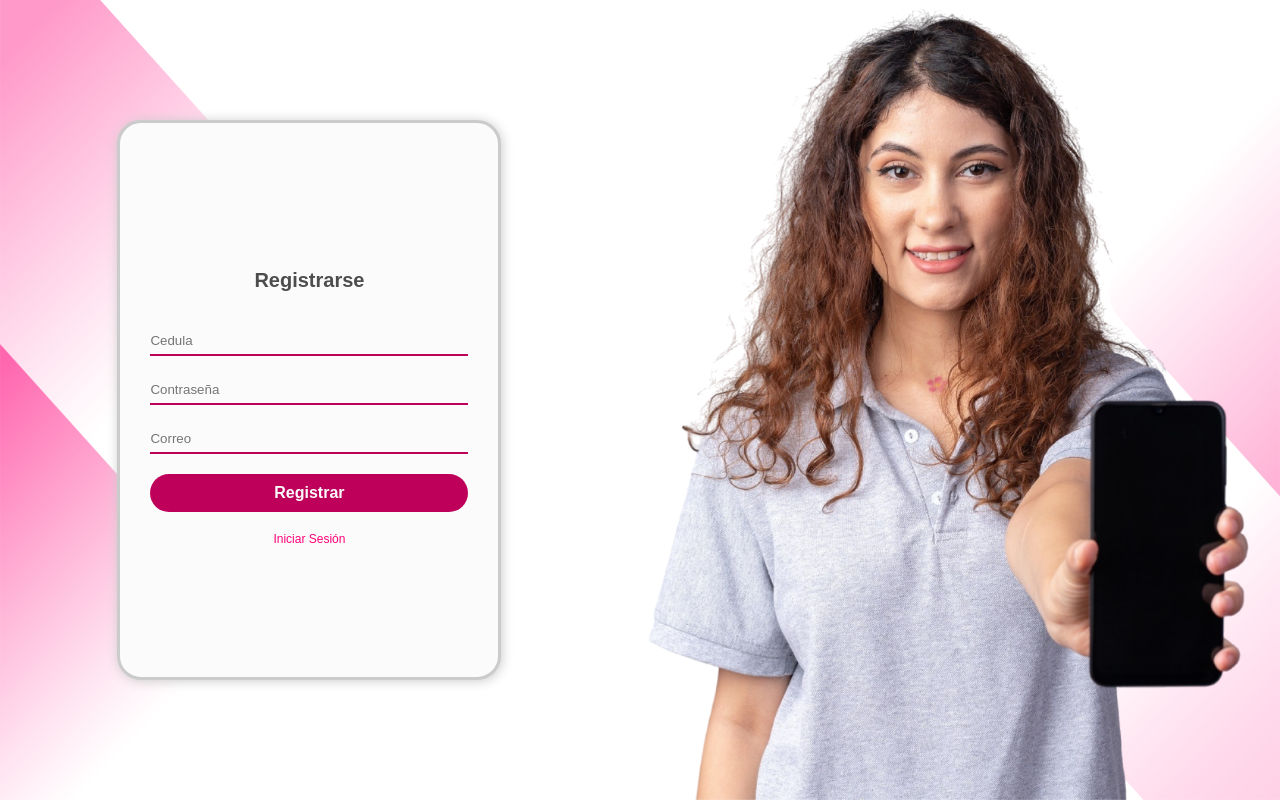
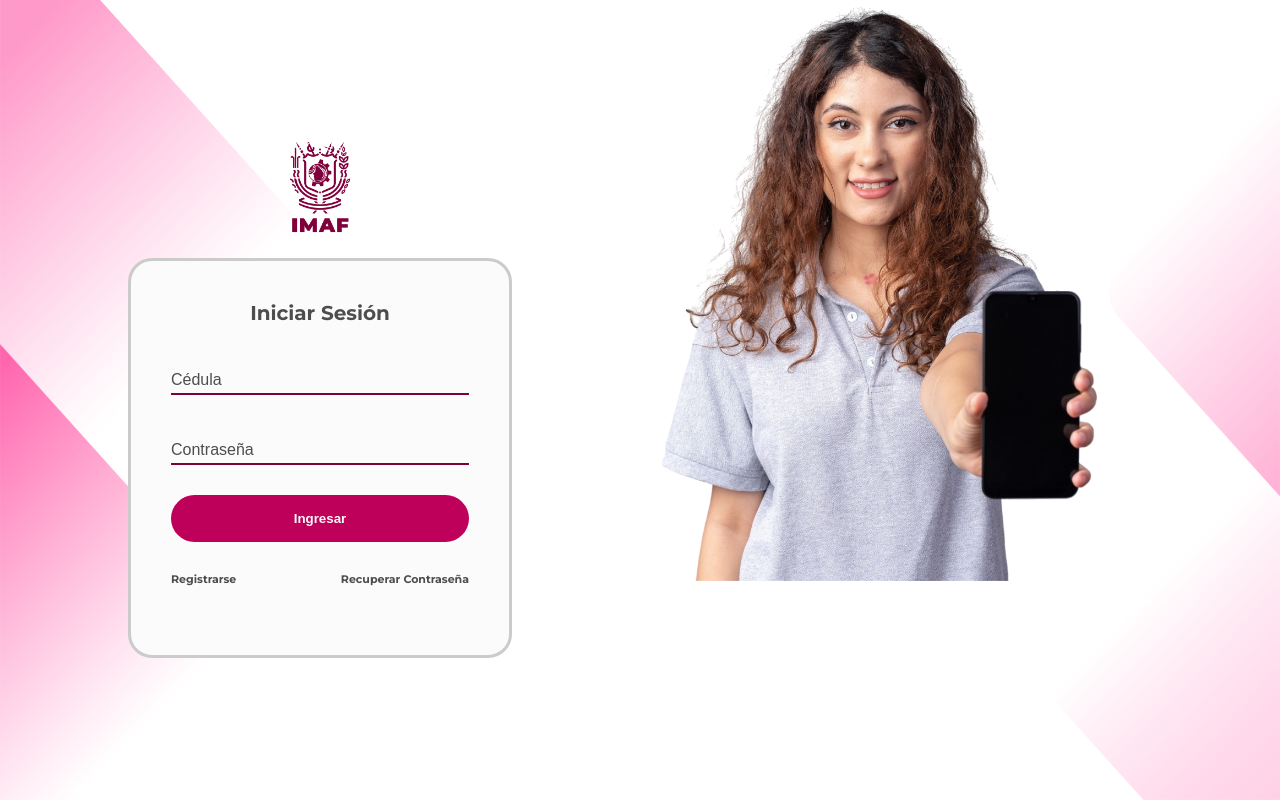
Before and after one commit to Emcahell/imaf-project, a PHP site: page /register.html in a window 1280 px wide. Run offline with PHP 8.4, Linux system fonts and the light colour scheme.

Commit message:
imagen en register con hidden

```diff
--- a/register.html
+++ b/register.html
@@ -1,38 +1,34 @@
 <!DOCTYPE html>
 <html lang="es">
 <head>
-    <meta charset="UTF-8">
-    <meta name="viewport" content="width=device-width, initial-scale=1.0">
-    <link rel="stylesheet" href="styles/register.css">
-    <title>Registrarse | IMAF</title>
+  <meta charset="UTF-8">
+  <meta name="viewport" content="width=device-width, initial-scale=1.0">
+  <link rel="stylesheet" href="./styles/register.css">
+
+  <title>Iniciar Sesión</title>
 </head>
 <body>
-    <div class="box-center">
-        <img src="assets/recursos/logo-imaf.png" alt="logo-IMAF">
+  <div class="center-box">
 
-        <form action="" name="formRegister" class="form">
-            <div class="form-title">
-                <h1>Registrarse</h1>
-            </div>
+    <img src="./assets/recursos/logo-imaf.png" class="logo-img" alt="logo-imaf">
+    <div class="form-box">
+      <h1>Iniciar Sesión</h1>
+      <form action="">
+        <input type="number" placeholder="Cédula">
+        <input type="password" placeholder="Contraseña">
+        <button>Ingresar</button>
+      </form>
+      <div class="additional-links">
+        <div class="links-box">
+          <a href="#">Registrarse</a>
+          <a href="/pages/auth/confirm-recover.html" target="_blank">Recuperar Contraseña</a>
+        </div>
+      </div>
+    </div>
+  </div>
+  <div class="caja-img">
 
-            <div class="form-item"><input type="number" name="cedula" placeholder="Cedula" class="form-input"></div>
-
-            <div class="form-item"><input type="password" name="contraseña" placeholder="Contraseña" class="form-input"></div>
-
-            <div class="form-item"><input type="email" name="correo" placeholder="Correo" class="form-input">
-            </div>
-
-            <div class="form-item">
-                <button type="submit" name="button" class="btn">Registrar</button>
-            </div>
-
-            <div class="form-link">
-                <a href="#">Iniciar Sesión</a>
-            </div>
-        </form>
-
-    </div>
-    <img src="assets/images/model-register.png" alt="modelo" class="img-women">
-
+    <img src="assets/images/model-register.png" class="chama" alt="">
+  </div>
 </body>
 </html>
--- a/styles/register.css
+++ b/styles/register.css
@@ -7,110 +7,115 @@
     }
 
     html{
-    font-size: var(--font-size)
+        font-size: 62.5%;
     }
 
-body{
+   body {
             margin: 0;
             padding: 0;
+            width: 100vw;
             background-image: url(/assets/recursos/bars-bg.png);
             background-size: 100% 100%;
             background-repeat: no-repeat;
             background-position: center;
             background-attachment: fixed;
             height: 100vh; /* Asegura que el body ocupe toda la pantalla */
-    font-family: "monserrat", sans-serif;
+            font-family: 'Montserrat', sans-serif;
+            display: flex;
+        }
+
+        .center-box{
+            width: 50%;
+            height: 100%;
+            display: flex;
+            flex-direction: column;
+            align-items: center;
+            justify-content: center;
+
+        }
+        .logo-img{
+            width: 60px;
+            margin-bottom: 16px;
+        }
+        .form-box{
+            background-color: var(--background-color);
+            width: 60%;
+            height: 68%;
+            border-radius: 24px;
+            border: 3px solid var(--color-gray-borders);
+            padding: 40px;
+            max-height: 400px;
+        }
+
+        .form-box h1{
+            font-size: 2rem;
+            text-align: center;
+            color: var(--color-gray-titles);
+        }
+
+        form{
+            display: flex;
+            flex-direction: column;
+        }
+
+        form input{
+            margin-top: 48px;
+            border: none;
+            border-bottom: 2px solid var(--color-wine);
+            background-color: var(--background-color);
+            outline: none;
+            padding-bottom: 5px;
+            transition: 0.6s;
+        }
+
+        form input:focus{
+            border-bottom: 2px solid var(--color-pink-hover);
+        }
+
+        form input::placeholder{
+            font-size: 1.6rem;
+            opacity: 100%;
+            font-weight: 200;
+            color: var(--color-gray-titles)
+        }
+
+        .form-box button{
+            margin: 30px 0;
+            background-color: var(--color-pink-buttons);
+            border: 0;
+            border-radius: 24px;
+            padding: 16px 0;
+            color: var(--background-color);
+            font-weight: bold;
+            cursor: pointer;
+        }
+
+        .form-box button:hover{
+            background-color: var(--color-pink-hover);
+        }
+
+        .links-box{
             display: flex;
             justify-content: space-between;
         }
 
-.box-center{
-    width: 100vw;
-    height: 100vh;
-    display: flex;
-    flex-direction: column;
-    justify-content: center;
-    align-items: center;
+        .form-box a{
+            color: var(--color-gray-titles);
+            text-decoration: none;
+            font-weight: bold;
+            font-size: 1.1rem;
         }
 
-img{
-    width: 60px;
+        .form-box a:hover{
+            color: var(--color-pink-hover);
         }
 
-.img-women{
-    width: 100vw;
-    height: 100vh;
+        .caja-img{
+            width: 50%;
+            height: auto;
+            overflow: hidden;
         }
+        .chama{
+            width: 75%;
 
-/* Form */
-
-.form{
-    width: 30%;
-    height: 70%;
-    display: flex;
-    justify-content: center;
-    align-items: center;
-    flex-direction: column;
-    background-color: var(--background-color);
-    border: var(--border-login);
-    border-radius: var(--border-radius-login);
-    padding: 1rem 3rem;
-    text-align: center;
-    box-shadow: 1px 1px 12px var(--color-gray-borders);
-    position: absolute;
         }
-
-.form-title{
-    width: 100%;
-    margin: 15px 0;
-}
-
-h1{
-    font-size: var(--font-h1);
-    color: var(--color-gray-titles);
-}
-
-.form-item{
-    width: 100%;
-    margin-top: 20px;
-}
-
-.form-input{
-    width: 100%;
-    padding: .6rem 0;
-    border: none;
-    border-bottom: 2px solid var(--color-pink-buttons);
-    outline: none;
-    background: var(--background-color);
-}
-
-.btn{
-    width: 100%;
-    padding: 1rem 2rem;
-    border: none;
-    background: var(--color-pink-buttons);
-    border-radius: var(--border-radius-login);
-    color: var(--background-color);
-    font-size: var(--font-button);
-    font-weight: 600;
-    cursor: pointer;
-}
-
-.btn:hover{
-    background: var(--color-wine);
-}
-
-.form-link{
-    width: 100%;
-    margin-top: 20px;
-}
-
-a{
-    text-decoration: none;
-    color: var(--color-pink-hover);
-    font-size: 1.2rem;
-}
-
-a:hover{
-    text-decoration: underline;
-}
```
Also changed, not shown: styles/login.css (+13 -0 lines). Lines whose indentation alone changed are shown as unchanged.
